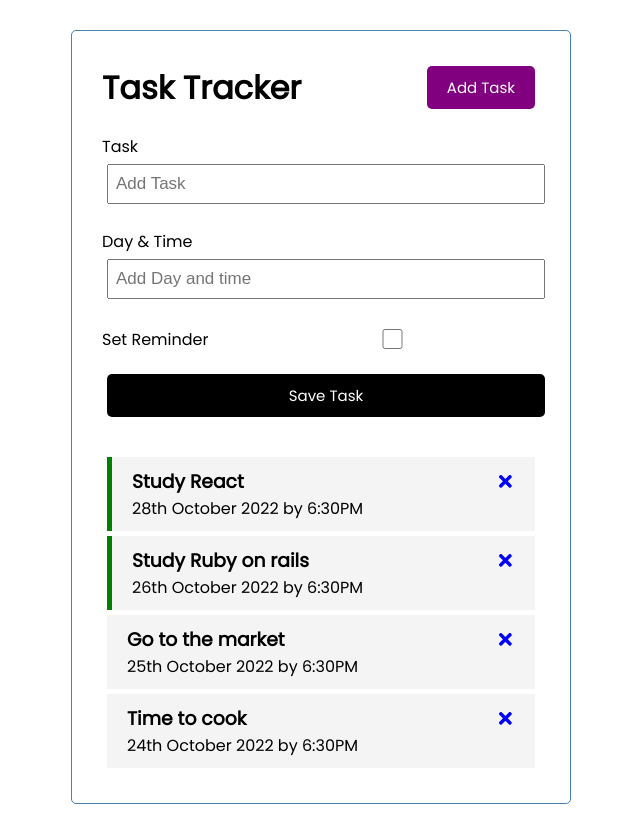
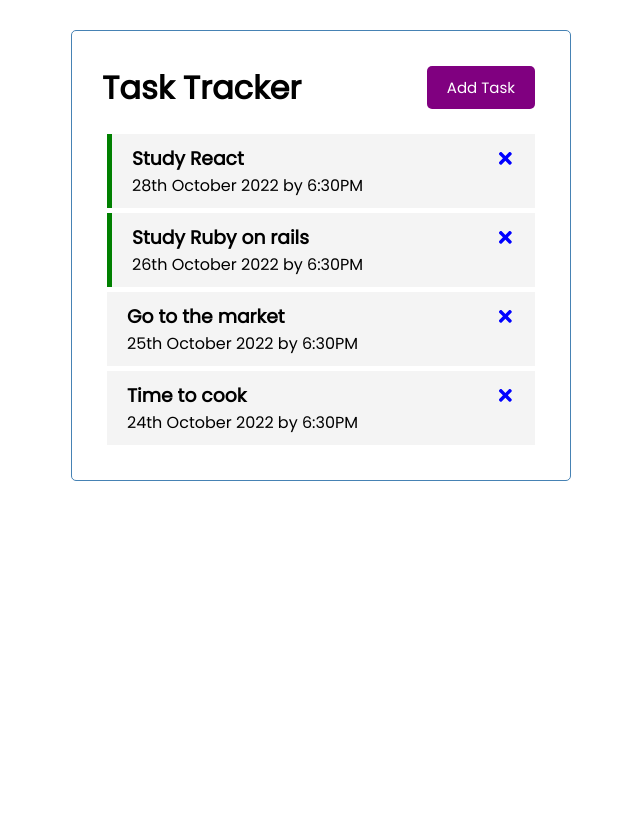
Before and after one commit to Adanzeakonobi/Planning, a React (Create React App) app in the folder planning/: page / in a window 1280 px wide. Shown: the whole page, without its empty margins (319-959 px from the left). After the commit the page ends 800 px from the top, so only its background shows below. Built offline with nearby package versions, Linux system fonts and the light colour scheme.

Commit message:
Make the add task button at the header to toggle

```diff
--- a/planning/src/App.js
+++ b/planning/src/App.js
@@ -4,6 +4,7 @@ import Tasks from './components/Tasks';
 import AddTask from './components/AddTask';
 
 const App = () => {
+  const [showAddTask, setShowAddTask] = useState(false)
   const [ tasks, setTasks] = useState([
     {
         id: 1,
@@ -33,7 +34,10 @@ const App = () => {
 
 // Add Task
 const addTask = (task) => {
-  console.log(task)
+  // console.log(task)
+  const id = Math.floor(Math.random() * 10000) + 1
+  const newTask = { id, ...task}
+  setTasks([...tasks, newTask])
 }
 
 
@@ -51,8 +55,8 @@ const toggleReminder = (id) => {
 
   return (
     <div className="container">
-      <Header />
-      <AddTask  onAdd={addTask}/>
+      <Header onAdd={() => setShowAddTask(!showAddTask)}/>
+      {showAddTask && <AddTask  onAdd={addTask}/>}
       {tasks.length > 0 ? (<Tasks tasks={tasks} onDelete={deleteTask} onToggle={toggleReminder}/>) : ('No Tasks Available')}
     </div>
   );
--- a/planning/src/components/Header.js
+++ b/planning/src/components/Header.js
@@ -1,16 +1,16 @@
 import PropTypes from 'prop-types'
 import Button from './Button'
 
-const Header = ({ title }) => {
+const Header = ({ title, onAdd }) => {
 
-  const onClick = () => {
-    console.log('click')
-  }
+  // const onClick = () => {
+  //   console.log('click')
+  // }
 
   return (
     <header className='header'>
       <h1>{title}</h1>
-      <Button color='purple' text='Add Task' onClick={onClick} />
+      <Button color='purple' text='Add Task' onClick={onAdd} />
     </header>
   )
 }
```
